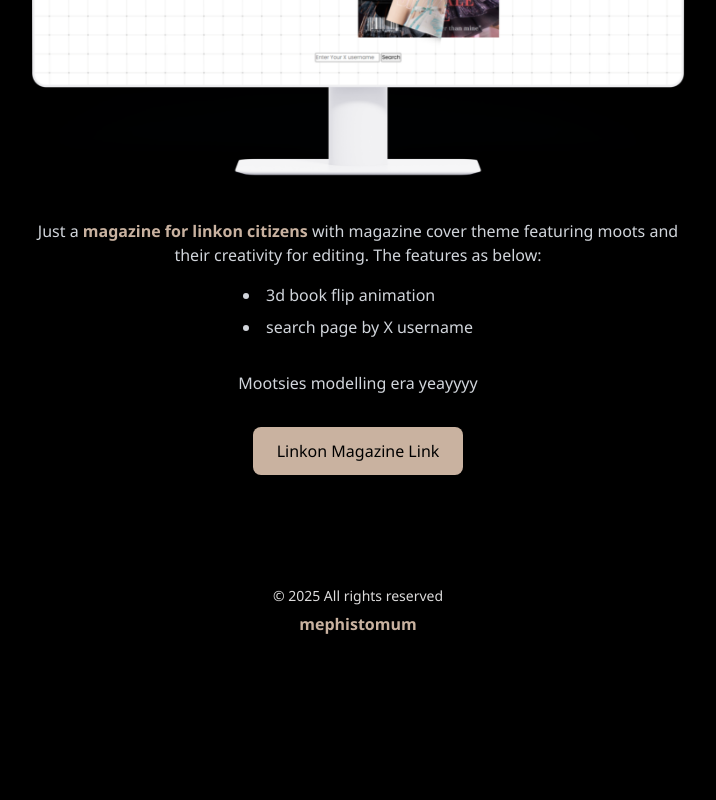
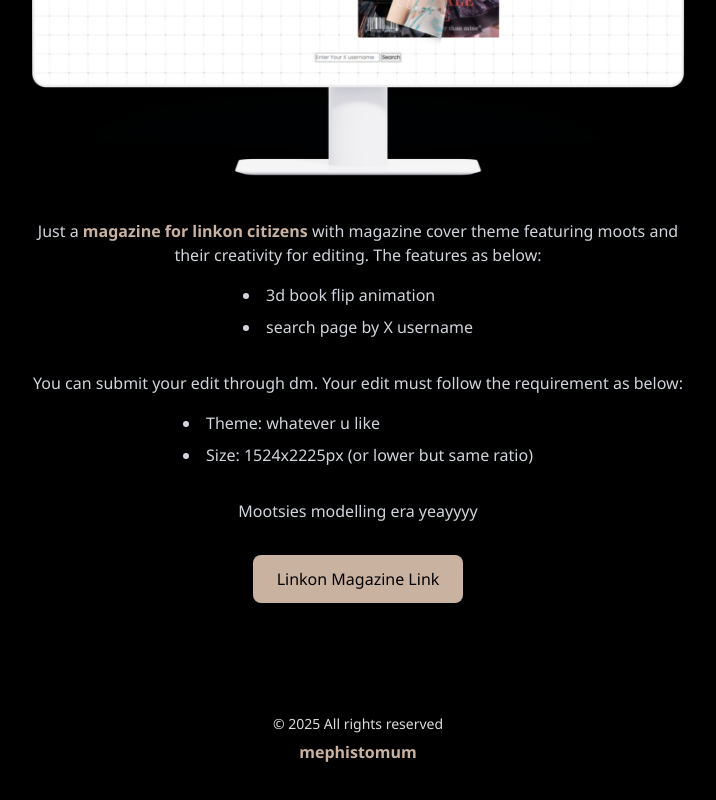
Before and after one commit to mephistomum/mephistomum-profile, a website: page index.html in a window 1280 px wide. Shown: the part 11173-11973 px from the top of the page, without its empty margins (282-998 px from the left). Before the commit the page ends 11859 px from the top, so only its background shows below. Drawn offline with Linux system fonts and the light colour scheme; a web font is replaced by a local one.

Commit message:
Update index.html

```diff
--- a/index.html
+++ b/index.html
@@ -924,6 +924,16 @@
 
 </ul>
 
+  <!-- Description -->
+<p class="text-gray-300 text-center max-w-2xl mt-8 leading-relaxed text-sm md:text-base">
+ You can submit your edit through dm. Your edit must follow the requirement as below:
+</p>
+
+  <ul class="text-gray-300 text-left max-w-md mx-auto mt-4 list-disc list-inside space-y-2 text-sm md:text-base">
+  <li>Theme: whatever u like</li>
+  <li>Size: 1524x2225px (or lower but same ratio)</li>
+
+</ul>
 <p class="text-gray-300 text-center max-w-2xl mt-8 leading-relaxed text-sm md:text-base">
  Mootsies modelling era yeayyyy
 </p>
```
